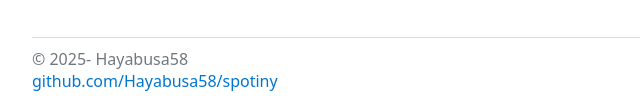
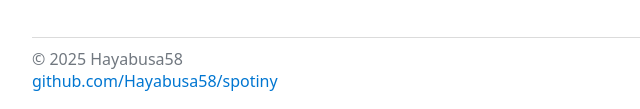
Before and after one commit to Hayabusa58/spotiny, a website with bundled scripts: page public/index.html in a window 1280 px wide. Shown: the part 1193-1302 px from the top of the page, 208-848 px from the left. Built offline with nearby package versions, Linux system fonts and the light colour scheme.

Commit message:
Correct copyright notice

```diff
--- a/public/index.html
+++ b/public/index.html
@@ -58,7 +58,7 @@
     <div id="copyResult"></div>
   </div>
   <footer>
-    © 2025- Hayabusa58 <br />
+    © 2025 Hayabusa58<br />
     <a href="https://github.com/Hayabusa58/spotiny">github.com/Hayabusa58/spotiny</a>
   </footer>
 </body>
```
